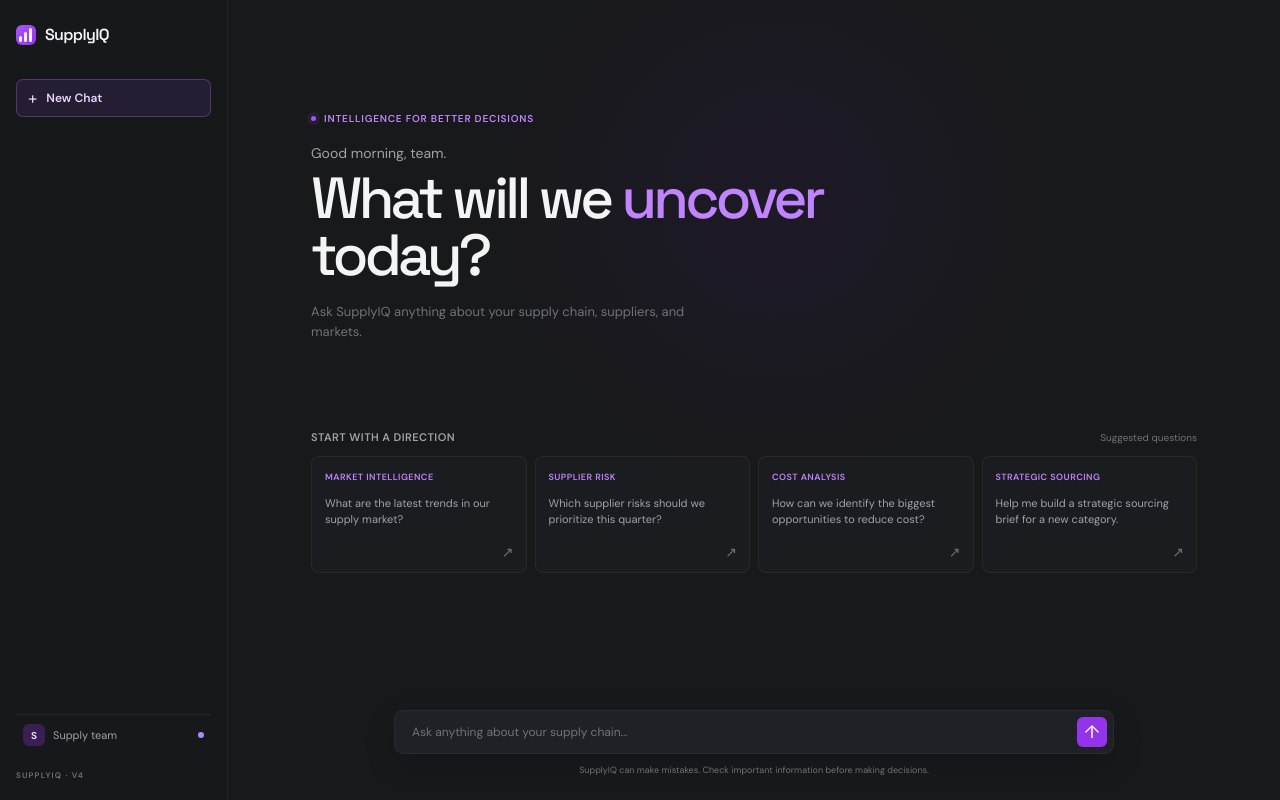
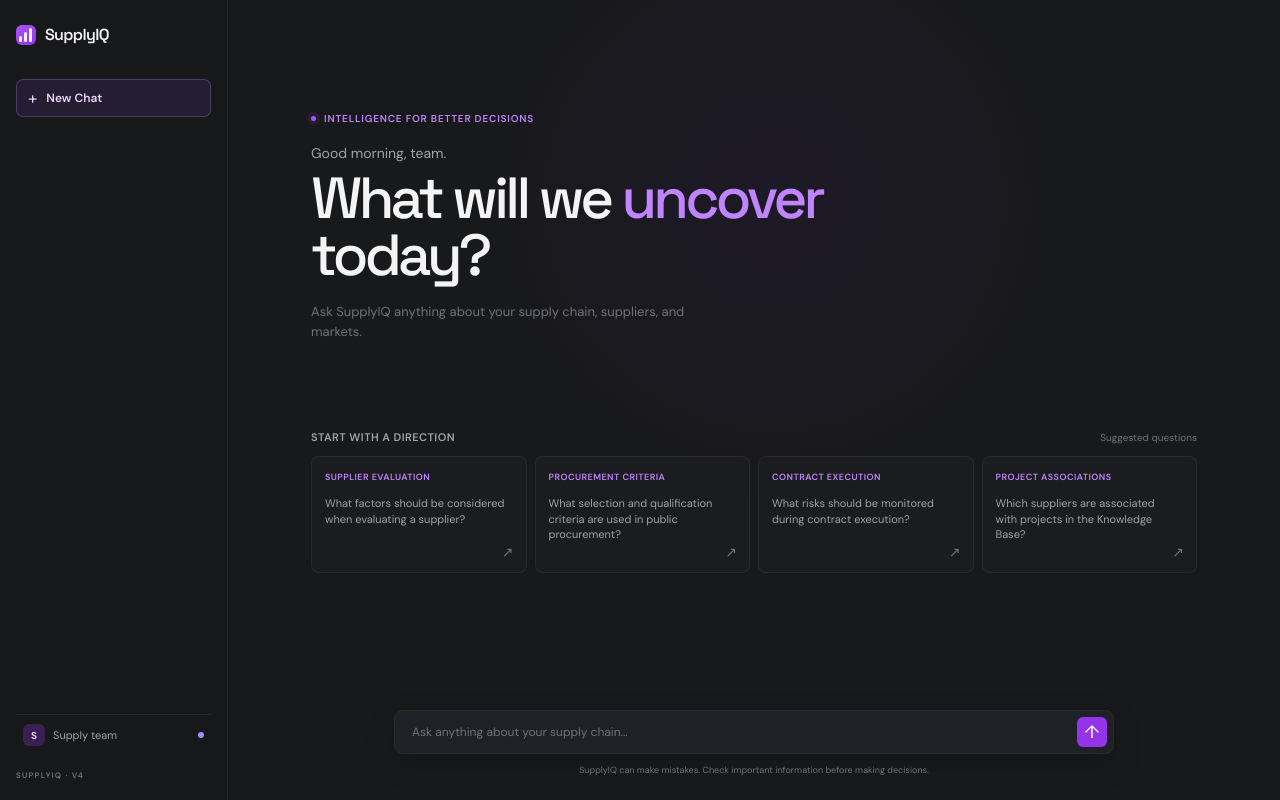
Before and after one commit to djon4thaN/SupplyIQ, a React (Vite) app in the folder frontend/: page / in a window 1280 px wide. Built offline with nearby package versions, Linux system fonts and the light colour scheme.

Commit message:
fix: align suggested questions with knowledge base

```diff
--- a/frontend/src/App.tsx
+++ b/frontend/src/App.tsx
@@ -2,10 +2,10 @@ import { useEffect, useRef, useState } from 'react'
 import type { FormEvent, ReactNode } from 'react'
 
 const suggestedQuestions = [
-  { label: 'Market intelligence', question: 'What are the latest trends in our supply market?' },
-  { label: 'Supplier risk', question: 'Which supplier risks should we prioritize this quarter?' },
-  { label: 'Cost analysis', question: 'How can we identify the biggest opportunities to reduce cost?' },
-  { label: 'Strategic sourcing', question: 'Help me build a strategic sourcing brief for a new category.' },
+  { label: 'Supplier evaluation', question: 'What factors should be considered when evaluating a supplier?' },
+  { label: 'Procurement criteria', question: 'What selection and qualification criteria are used in public procurement?' },
+  { label: 'Contract execution', question: 'What risks should be monitored during contract execution?' },
+  { label: 'Project associations', question: 'Which suppliers are associated with projects in the Knowledge Base?' },
 ]
 
 const storageKey = 'supplyiq.chat-history.v1'
```
